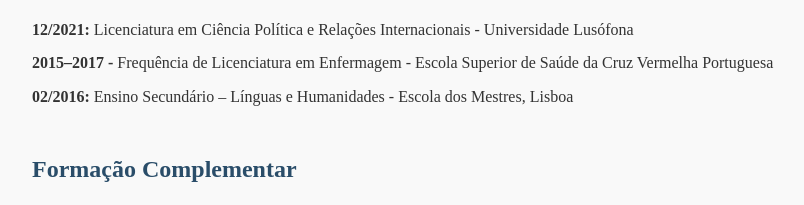
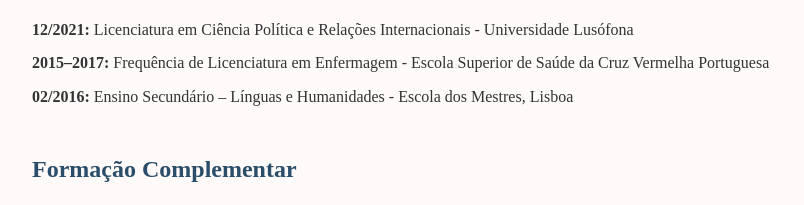
Before and after one commit to luisasoaresesilva/luisasoaresesilva.github.io, a plain HTML site: page index.html in a window 1280 px wide. Shown: the part 579-784 px from the top of the page, 8-812 px from the left. Drawn offline with Linux system fonts and the light colour scheme.

Commit message:
Update index.html

```diff
--- a/index.html
+++ b/index.html
@@ -7,7 +7,7 @@
     body {
         font-family: 'Times New Roman', Times, serif;
         margin: 40px;
-        background-color: #f9f9f9;
+        background-color: #FFFAFA;
         color: #333;
         line-height: 1.6;
     }
@@ -62,7 +62,7 @@
         <h2>Formação Académica</h2>
         <ul>
             <li><strong>12/2021:</strong> Licenciatura em Ciência Política e Relações Internacionais - Universidade Lusófona</li>
-            <li><strong>2015–2017 - </strong> Frequência de Licenciatura em Enfermagem - Escola Superior de Saúde da Cruz Vermelha Portuguesa</li>
+            <li><strong>2015–2017: </strong> Frequência de Licenciatura em Enfermagem - Escola Superior de Saúde da Cruz Vermelha Portuguesa</li>
             <li><strong>02/2016:</strong> Ensino Secundário – Línguas e Humanidades - Escola dos Mestres, Lisboa</li>
         </ul>
     </div>
```
